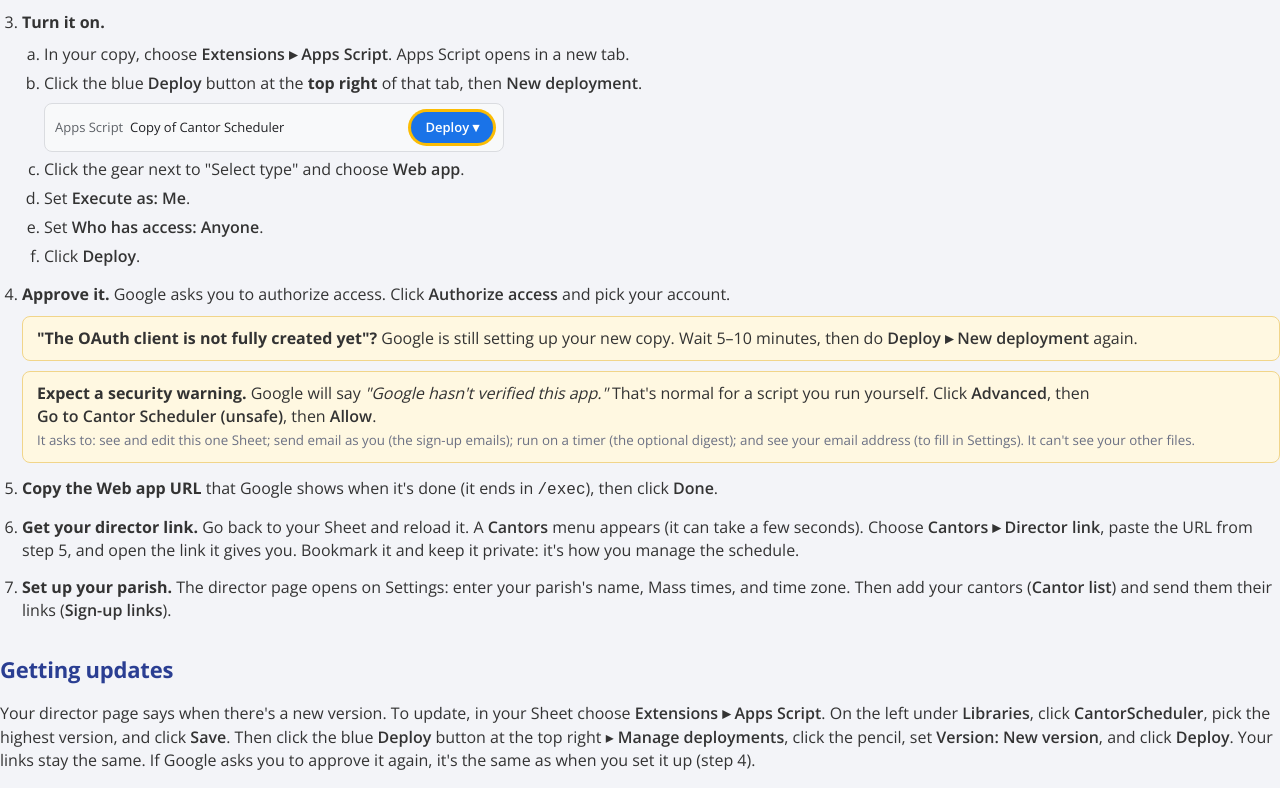
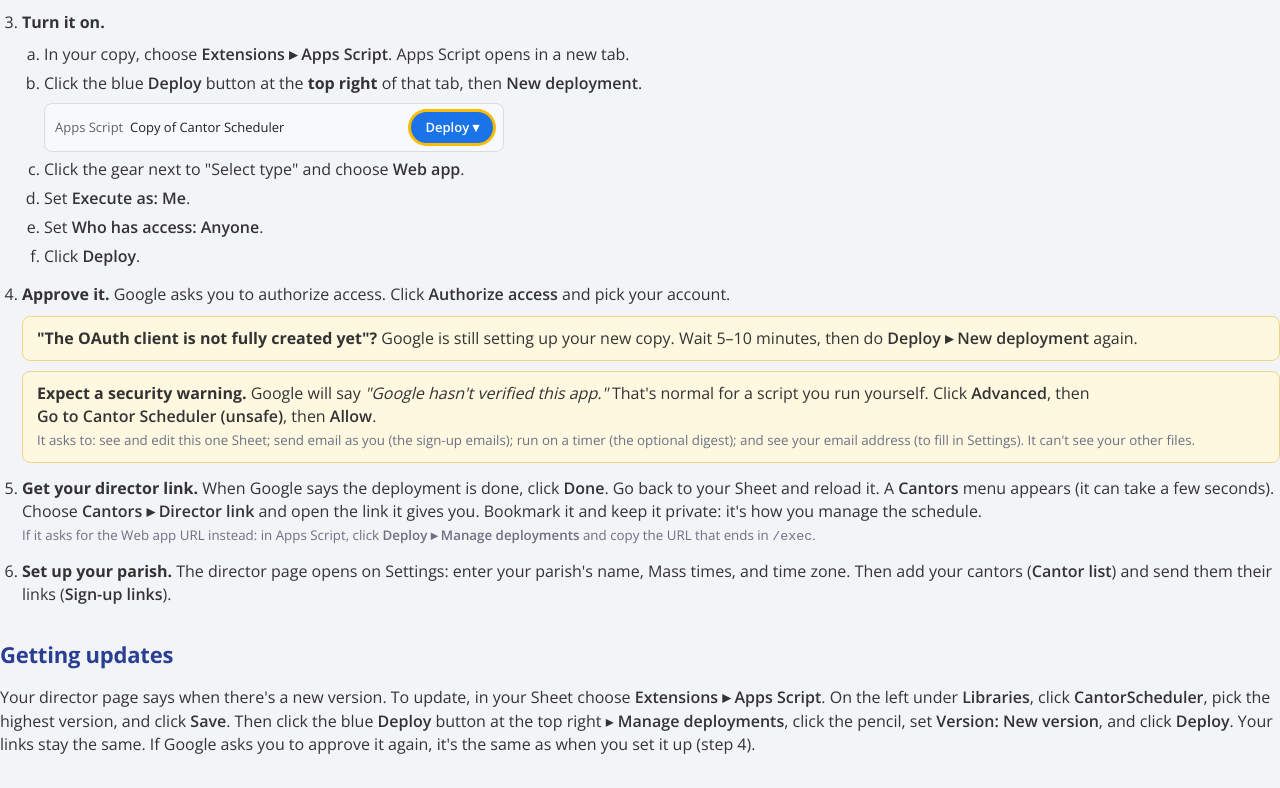
Before and after one commit to silvermorph/cantor-scheduler, a plain HTML site: page index.html in a window 1280 px wide. Shown: the part 508-1296 px from the top of the page. Drawn offline with nearby package versions, Linux system fonts and the light colour scheme.

Commit message:
Update page

```diff
--- a/index.html
+++ b/index.html
@@ -193,12 +193,12 @@
         <span class="menu">Allow</span>.<br><small>It asks to: see and edit this one Sheet; send email as you (the
         sign-up emails); run on a timer (the optional digest); and see your email address (to fill in Settings). It
         can't see your other files.</small></div></li>
-    <li><strong>Copy the Web app URL</strong> that Google shows when it's done (it ends in <code>/exec</code>),
-      then click <span class="menu">Done</span>.</li>
-    <li><strong>Get your director link.</strong> Go back to your Sheet and reload it. A
-      <span class="menu">Cantors</span> menu appears (it can take a few seconds). Choose
-      <span class="menu">Cantors ▸ Director link</span>, paste the URL from step 5, and open the link it gives you.
-      Bookmark it and keep it private: it's how you manage the schedule.</li>
+    <li><strong>Get your director link.</strong> When Google says the deployment is done, click
+      <span class="menu">Done</span>. Go back to your Sheet and reload it. A <span class="menu">Cantors</span> menu
+      appears (it can take a few seconds). Choose <span class="menu">Cantors ▸ Director link</span> and open the link
+      it gives you. Bookmark it and keep it private: it's how you manage the schedule.
+      <br><small>If it asks for the Web app URL instead: in Apps Script, click <span class="menu">Deploy ▸ Manage
+      deployments</span> and copy the URL that ends in <code>/exec</code>.</small></li>
     <li><strong>Set up your parish.</strong> The director page opens on Settings: enter your parish's name, Mass
       times, and time zone. Then add your cantors (<span class="menu">Cantor list</span>) and send them their
       links (<span class="menu">Sign-up links</span>).</li>
```
